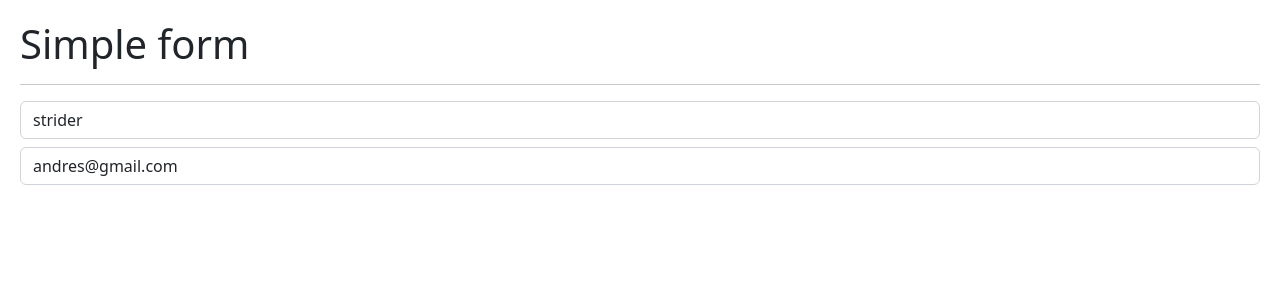
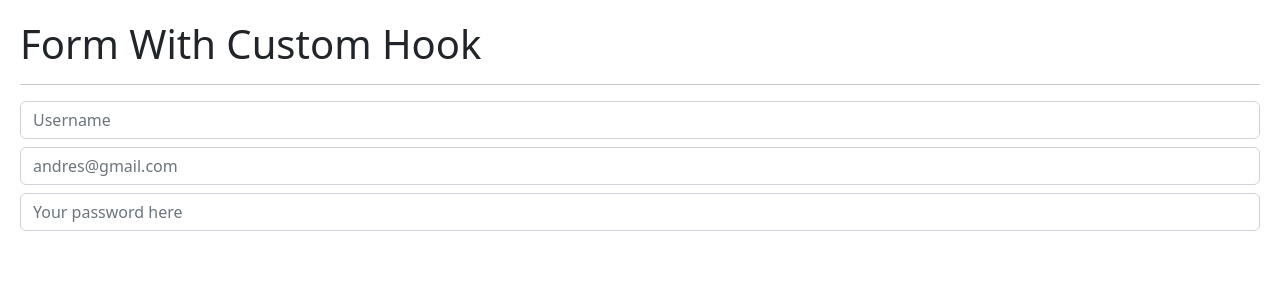
Before and after one commit to andresfaj/react-course-fernandoh, a React (Vite) app in the folder 05-hook-app/: page / in a window 1280 px wide. Shown: the top 300 px of the page. Built offline with nearby package versions, Linux system fonts and the light colour scheme.

Commit message:
chore: custom hook useForm for Two data way binding

```diff
--- /dev/null
+++ b/05-hook-app/src/02-useEffect/FormWithCustomHook.jsx
@@ -0,0 +1,45 @@
+import { useForm } from "../hooks/useForm";
+
+export const FormWithCustomHook = () => {
+  const { userName, email, password, onInputChange } = useForm({
+    userName: "",
+    email: "",
+    password: "",
+  });
+
+  //   const { userName, email, password } = formState;
+
+  return (
+    <div>
+      <h1>Form With Custom Hook </h1>
+      <hr />
+
+      <input
+        type="text"
+        className="form-control"
+        placeholder="Username"
+        name="userName"
+        value={userName}
+        onChange={onInputChange}
+      />
+
+      <input
+        type="email"
+        className="form-control mt-2"
+        placeholder="andres@gmail.com"
+        name="email"
+        value={email}
+        onChange={onInputChange}
+      />
+
+      <input
+        type="password"
+        className="form-control mt-2"
+        placeholder="Your password here"
+        name="password"
+        value={password}
+        onChange={onInputChange}
+      />
+    </div>
+  );
+};
--- /dev/null
+++ b/05-hook-app/src/hooks/useForm.js
@@ -0,0 +1,12 @@
+import { useState } from "react";
+
+export const useForm = (initialForm = {}) => {
+  const [formState, setFormState] = useState(initialForm);
+
+  const onInputChange = ({ target }) => {
+    const { value, name } = target;
+    setFormState((prevValue) => ({ ...prevValue, [name]: value }));
+  };
+
+  return { ...formState, onInputChange };
+};
--- a/05-hook-app/src/main.jsx
+++ b/05-hook-app/src/main.jsx
@@ -2,6 +2,7 @@ import React from "react";
 import ReactDOM from "react-dom/client";
 import { CounterApp } from "./01-useState/CounterApp";
 import { CounterWithCustomHook } from "./01-useState/CounterWithCustomHook";
+import { FormWithCustomHook } from "./02-useEffect/FormWithCustomHook";
 import { SimpleForm } from "./02-useEffect/SimpleForm";
 import { HooksApp } from "./HooksApp";
 import "./index.css";
@@ -11,6 +12,7 @@ ReactDOM.createRoot(document.getElementById("root")).render(
     {/* <HooksApp /> */}
     {/* <CounterApp /> */}
     {/* <CounterWithCustomHook /> */}
-    <SimpleForm />
+    {/* <SimpleForm /> */}
+    <FormWithCustomHook />
   </React.StrictMode>
 );
```
